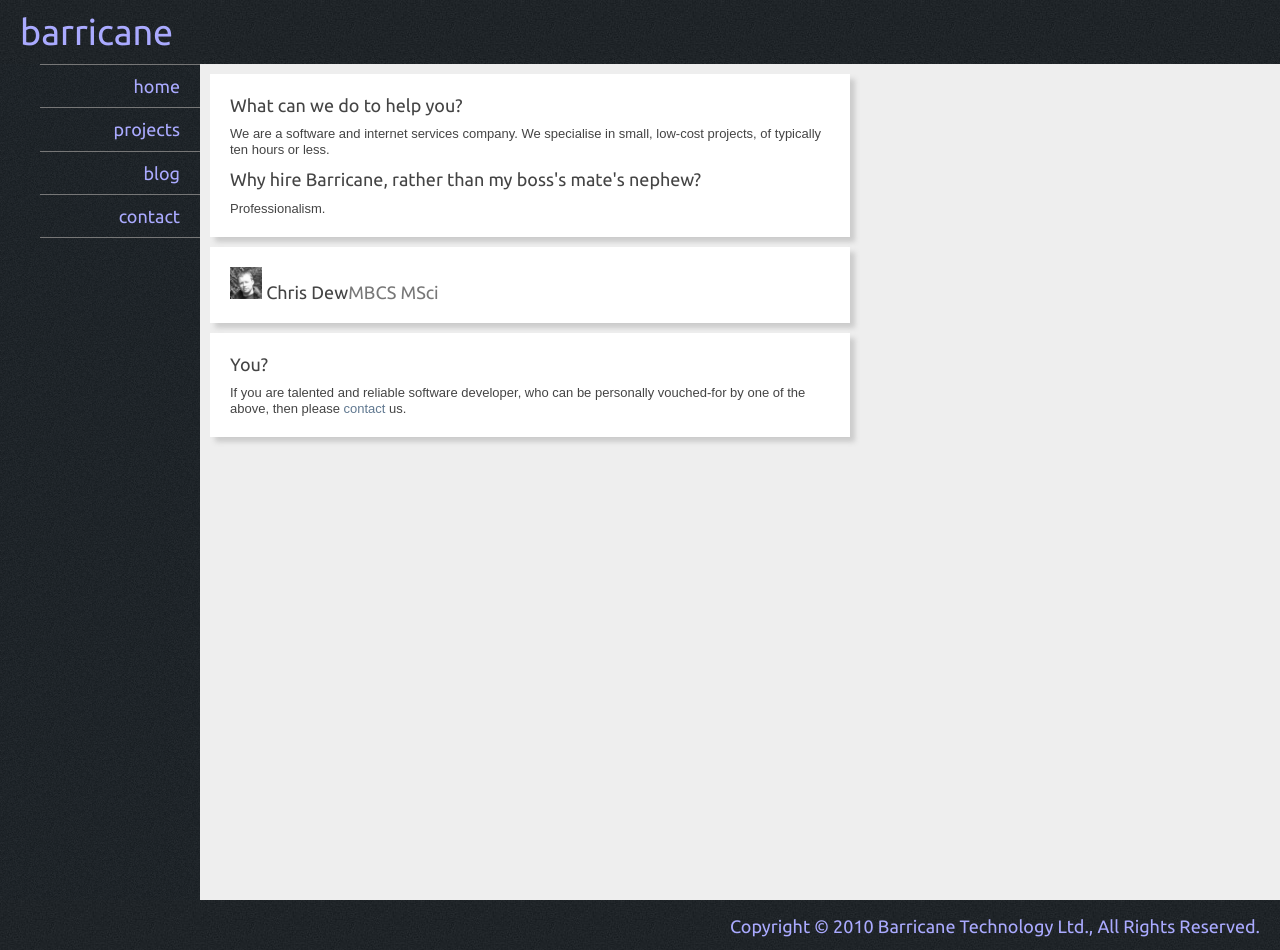
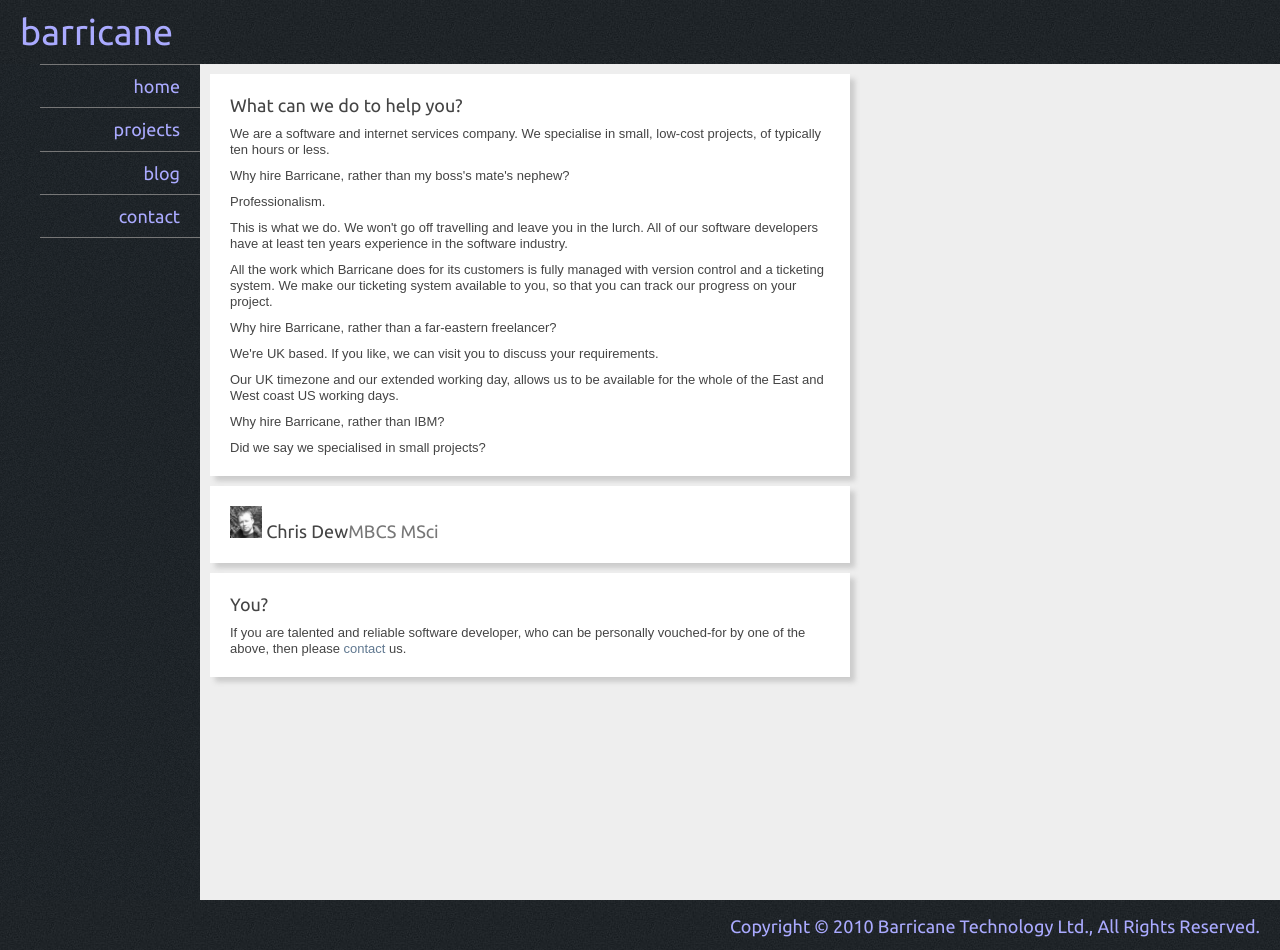
Before and after one commit to chrisdew/chrisdew.github.com, a Jekyll site: the page built from new_index.html, in a window 1280 px wide. Built offline with Jekyll 4.4.1, drawn with Linux system fonts in a browser that asks for light colours; nearby versions of some CDN libraries; Markdown is read by kramdown in place of the engine named in the settings.

Commit message:
amended new front page

```diff
--- a/css/index.css
+++ b/css/index.css
@@ -97,3 +97,6 @@
 .grey {
 	color: #777;
 }
+img.portrait {
+	margin-right: 10px;
+}
--- a/new_index.html
+++ b/new_index.html
@@ -10,9 +10,31 @@
       We are a software and internet services company.  We specialise in small,
       low-cost projects, of typically ten hours or less.
     </p>
-    <h1>Why hire Barricane, rather than my boss's mate's nephew?</h1>
+    <h2>Why hire Barricane, rather than my boss's mate's nephew?</h2>
     <p>
       Professionalism.
+    </p>
+    <p>
+      This is what we do.  We won't go off travelling and leave you in the
+      lurch.  All of our software developers have at least ten years experience
+      in the software industry.
+    </p>
+    <p>All the work which Barricane does for its customers
+      is fully managed with version control and a ticketing system.  We make our
+      ticketing system available to you, so that you can track our progress on
+      your project.
+    </p>
+    <h2>Why hire Barricane, rather than a far-eastern freelancer?</h2>
+    <p>
+      We're UK based.  If you like, we can visit you to discuss your requirements.
+    </p>
+    <p>
+      Our UK timezone and our extended working day, allows us to be available
+      for the whole of the East and West coast US working days.
+    </p>
+    <h2>Why hire Barricane, rather than IBM?</h2>
+    <p>
+      Did we say we specialised in small projects?
     </p>
   </header>
 </article>
--- a/staff.html
+++ b/staff.html
@@ -15,7 +15,7 @@
 
 <article>
   <header>
-    <h1><img width="32px" height="32px" src="/images/chris-dew.png"></img>
+    <h1><img class="portrait" width="32px" height="32px" src="/images/chris-dew.png"></img>
     Chris Dew<span class="grey">MBCS MSci</span></h1>
   </header>
   <p></p>
```
